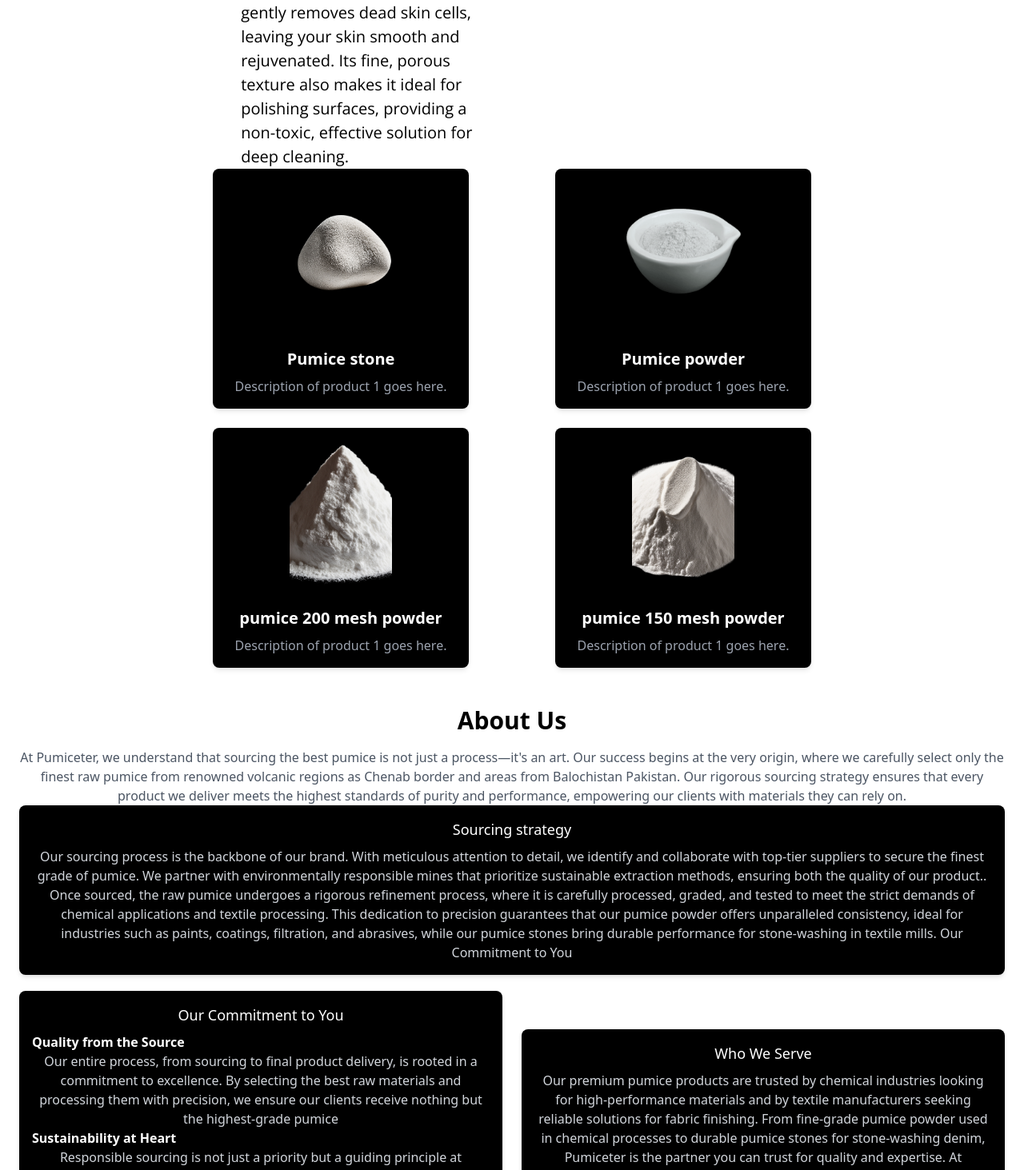
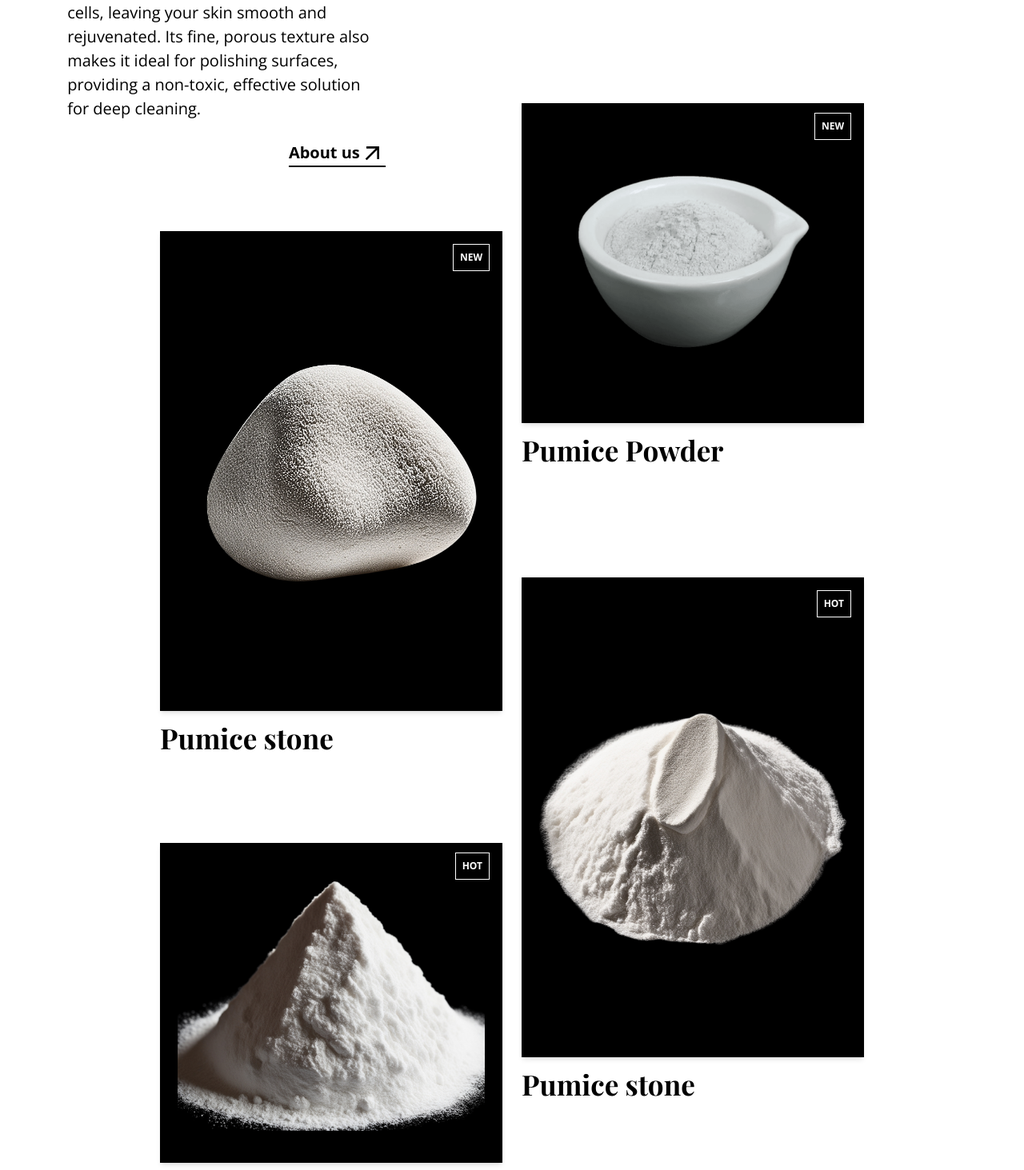
Before and after one commit to Mojiboi/colab-projects, a Next.js app in the folder pumiceter-app/: page / in a window 1280 px wide. Shown: the part 1245-2708 px from the top of the page at 80% size. Built offline with nearby package versions, Linux system fonts and the light colour scheme; a web font is replaced by a local one.

Commit message:
Products Page Done

```diff
--- a/pumiceter-app/src/pages/index.js
+++ b/pumiceter-app/src/pages/index.js
@@ -253,7 +253,7 @@ export default function Home() {
 
       <section
         id="Product">
-        <div className='px-6 sm:px-10 lg:px-56 mx-auto pt-14 lg:mt-20'>
+        <div className='px-6 sm:px-10  mx-auto pt-14 lg:mt-20'>
 
           <div className="mx-auto pt-14">
             <div className="flex flex-col lg:flex-row items-start lg:items-center justify-between">
@@ -277,16 +277,28 @@ export default function Home() {
                 </div>
 
                 {/* Horizontal line aligned with the top of the paragraph */}
-                <div className="flex items-start lg:mt-10">
-                  <div ref={addToRefs} className="plans-line bg-black h-[1.2px] w-[82px] sm:w-[104px] md:w-[124px] lg:w-[166px] hidden md:block mt-4"></div>
-                  <p ref={addToRefs} className="plans_para pl-4 text-justify lg:text-left max-w-[40ch] font-opensans font-light ml-0 lg:ml-10 text-[14px] sm:text-[16px] md:text-[18px] lg:text-[20px] lg:m-0 m-4">
-                    Pumice powder is a natural, eco-friendly exfoliant that gently removes dead skin cells, leaving your skin smooth and rejuvenated. Its fine, porous texture also makes it ideal for polishing surfaces, providing a non-toxic, effective solution for deep cleaning.
-                  </p>
+                <div className="lg:mt-10">
+                  <div className="flex items-start">
+                    <div ref={addToRefs} className="plans-line bg-black h-[1.2px] w-[82px] sm:w-[104px] md:w-[124px] lg:w-[166px] hidden md:block mt-4"></div>
+                    <p ref={addToRefs} className="plans_para pl-4 text-justify lg:text-left max-w-[50ch] font-opensans font-light text-[14px] sm:text-[16px] md:text-[18px] lg:text-[20px] lg:m-0 m-4">
+                      Pumice powder is a natural, eco-friendly exfoliant that gently removes dead skin cells, leaving your skin smooth and rejuvenated. Its fine, porous texture also makes it ideal for polishing surfaces, providing a non-toxic, effective solution for deep cleaning.
+                    </p>
+                  </div>
+
+                  {/* Button aligned below paragraph */}
+                  <div className="flex justify-end mt-4 lg:mt-6">
+                    <button className="-ml-10 border-b-2 border-black text-[14px] sm:text-[16px] md:text-[18px] lg:text-[20px] font-semibold flex items-center">
+                      About us
+                      <MdOutlineArrowOutward className="lg:w-8 lg:h-8 md:w-5 md:h-5 sm:w-4 sm:h-4" />
+                    </button>
+
+                  </div>
                 </div>
+
               </div>
 
               {/* Right Section with Centered Mouse Icon and Spinning SVG (Hidden on Small Screens) */}
-              <div ref={mouseSectionRef} className="-mt-80 hidden lg:flex items-center justify-center relative lg:w-1/2 h-full">
+              <div ref={mouseSectionRef} className="-mt-80 mx-36 hidden lg:flex items-center justify-center relative lg:w-1/2 h-full">
                 {/* Centered Mouse Icon */}
                 <BsMouse className="mouse-icon text-5xl absolute z-10" />
 
@@ -299,41 +311,84 @@ export default function Home() {
                   alt="Scroll Down"
                 />
               </div>
+
             </div>
           </div>
 
-          <div className="grid grid-cols-1 md:grid-cols-2 place-items-center gap-6">
-            <div class="bg-black shadow-md rounded-lg w-80 overflow-hidden hover:scale-95 transform transition duration-1000 ease-in animate-slide-left">
-              <img src="/assets/pumices-stone.png" alt="Product 1" class="w-2/4 h-52 object-cover mx-auto hover:scale-105 transform transition duration-300 ease-in animate-slide-left" />
-              <div class="p-4">
-                <h3 class="text-white text-center text-xl font-semibold">Pumice stone</h3>
-                <p class="text-gray-400 text-center mt-2">Description of product 1 goes here.</p>
+          <div className="mt-20 grid grid-cols-1 md:grid-cols-2 lg:grid-cols-2 place-items-center gap-6 px-6 lg:px-40">
+
+            {/* First Item */}
+            <div className="relative w-full max-w-[450px]">
+              {/* NEW Label */}
+              <div className="absolute top-4 right-4 bg-transparent border border-white text-white px-2 py-2 text-xs font-bold z-10">
+                NEW
               </div>
+              {/* Main Div */}
+              <div className="bg-black shadow-md w-full h-[400px] lg:h-[600px] overflow-hidden hover:scale-95 transform transition duration-500 ease-in-out flex items-center justify-center"
+                style={{ cursor: "url('/assets/arrow.svg'), auto", color: "white" }}
+              >
+                <img src="/assets/pumices-stone.png" alt="Product 1" className="w-full h-full lg:w-96 lg:h-[600px] object-cover" />
+              </div>
+              {/* Heading outside the black div */}
+              <h3 className="text-black text-[24px] sm:text-[30px] lg:text-[35px] font-bold font-playfair mt-2 text-left">
+                Pumice stone
+              </h3>
             </div>
 
-            <div class="bg-black shadow-md  w-80 rounded-lg right-10 overflow-hidden hover:scale-95 transform transition duration-1000 ease-in animate-slide-right">
-              <img src="/assets/powder.png" alt="Product 1" class="w-2/4 h-52 object-cover mx-auto hover:scale-105 transform transition duration-300 ease-in animate-slide-right" />
-              <div class="p-4">
-                <h3 class="text-white text-center text-xl font-semibold">Pumice powder</h3>
-                <p class="text-gray-400 text-center mt-2">Description of product 1 goes here.</p>
+            {/* Second Item */}
+            <div className="relative w-full max-w-[450px] lg:-mt-[520px]">
+              {/* NEW Label */}
+              <div className="absolute top-3 right-4 bg-transparent border border-white text-white px-2 py-2 text-xs font-bold z-10">
+                NEW
               </div>
+              {/* Main Div */}
+              <div className="bg-black shadow-md w-full h-[300px] lg:h-[400px] overflow-hidden hover:scale-95 transform transition duration-500 ease-in-out flex items-center justify-center"
+                style={{ cursor: "url('/assets/arrow.svg'), auto", color: "white" }}
+              >
+                <img src="/assets/powder.png" alt="Product 1" className="sm:w-64 sm:h-[280px] md:w-80 md:h-[340px] lg:w-96 lg:h-[420px] object-cover" />
+              </div>
+              {/* Heading */}
+              <h3 className="text-black text-[24px] sm:text-[30px] lg:text-[35px] font-bold font-playfair mt-2 text-left">
+                Pumice Powder
+              </h3>
             </div>
 
-            <div class="bg-black shadow-md rounded-lg w-80 overflow-hidden hover:scale-95 transform transition duration-1000 ease-in animate-slide-left">
-              <img src="/assets/200-mesh.png" alt="Product 1" class="w-2/5 h-52 object-cover mx-auto hover:scale-105 transform transition duration-300 ease-in" />
-              <div class="p-4">
-                <h3 class="text-white text-center text-xl font-semibold">pumice 200 mesh powder</h3>
-                <p class="text-gray-400 text-center mt-2">Description of product 1 goes here.</p>
+            {/* Third Item */}
+            <div className="relative w-full max-w-[450px] mt-20">
+              {/* HOT Label */}
+              <div className="absolute top-3 right-4 bg-transparent border border-white text-white px-2 py-2 text-xs font-bold z-10">
+                HOT
               </div>
+              {/* Main Div */}
+              <div className="bg-black shadow-md w-full h-[300px] lg:h-[400px] overflow-hidden hover:scale-95 transform transition duration-500 ease-in-out flex items-center justify-center"
+                style={{ cursor: "url('/assets/arrow.svg'), auto", color: "white" }}
+              >
+                <img src="/assets/200-mesh.png" alt="Product 1" className="sm:w-60 sm:h-[200px] lg:w-96 lg:h-[320px] md:w-80 md:h-[240px] object-cover" />
+              </div>
+              {/* Heading */}
+              <h3 className="text-black text-[24px] sm:text-[30px] lg:text-[35px] font-bold font-playfair mt-2 text-left">
+                Pumice stone
+              </h3>
             </div>
 
-            <div class="bg-black shadow-md  w-80 rounded-lg  overflow-hidden hover:scale-95 transform transition duration-1000 ease-in animate-slide-right">
-              <img src="/assets/pumice-150-mesh-powder.png" alt="Product 1" class="w-2/5 h-52 object-cover mx-auto hover:scale-105 transform transition duration-300 ease-in" />
-              <div class="p-4">
-                <h3 class="text-white text-center text-xl font-semibold">pumice 150 mesh powder</h3>
-                <p class="text-gray-400 text-center mt-2">Description of product 1 goes here.</p>
+            {/* Fourth Item */}
+            <div className="relative w-full max-w-[450px] mt-20 lg:-mt-96">
+              {/* HOT Label */}
+              <div className="absolute top-4 right-4 bg-transparent border border-white text-white px-2 py-2 text-xs font-bold z-10">
+                HOT
               </div>
+              {/* Main Div */}
+              <div className="bg-black shadow-md w-full h-[400px] lg:h-[600px] overflow-hidden hover:scale-95 transform transition duration-500 ease-in-out flex items-center justify-center"
+                style={{ cursor: "url('/assets/arrow.svg'), auto", color: "white" }}
+              >
+                <img src="/assets/pumice-150-mesh-powder.png" alt="Product 1" className="sm:w-60 sm:h-[270px] lg:w-96 lg:h-[400px] md:w-80 md:h-[320px] object-cover" />
+              </div>
+              {/* Heading */}
+              <h3 className="text-black text-[24px] sm:text-[30px] lg:text-[35px] font-bold font-playfair mt-2 text-left">
+                Pumice stone
+              </h3>
             </div>
+
           </div>
         </div>
 
```
Also changed, not shown: pumiceter-app/public/assets/arrow.svg (added), pumiceter-app/src/styles/globals.css (line endings or trailing spaces).
